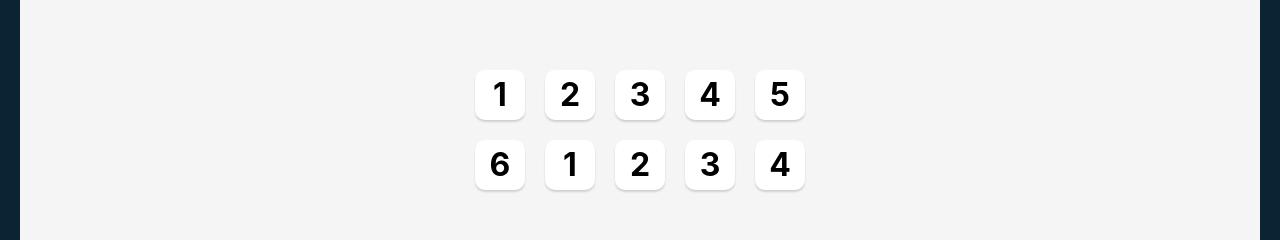
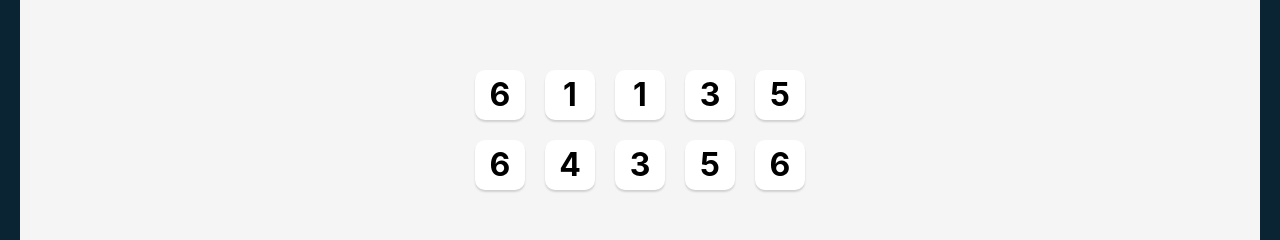
Before and after one commit to yash251/react-tenzies, a React (Create React App) app: page / in a window 1280 px wide. Shown: the part 203-443 px from the top of the page. Built offline with nearby package versions, Linux system fonts and the light colour scheme.

Commit message:
display nos. using useState

```diff
--- a/src/App.js
+++ b/src/App.js
@@ -1,7 +1,10 @@
 import './style.css';
-import Die from "./Die"
+import Die from "./Die";
+import { useState } from 'react';
 
 function App() {
+
+  const [dice, setDice] = useState(allNewDice());
 
   function allNewDice() {
     const newDice = [];
@@ -11,19 +14,12 @@
     return newDice;
   }
 
+  const diceElements = dice.map(die => <Die value={die} />)
+
   return (
     <main>
         <div className='dice-container'>
-            <Die value="1" />
-            <Die value="2" />
-            <Die value="3" />
-            <Die value="4" />
-            <Die value="5" />
-            <Die value="6" />
-            <Die value="1" />
-            <Die value="2" />
-            <Die value="3" />
-            <Die value="4" />
+            {diceElements}
         </div>
       </main>
   );
```
